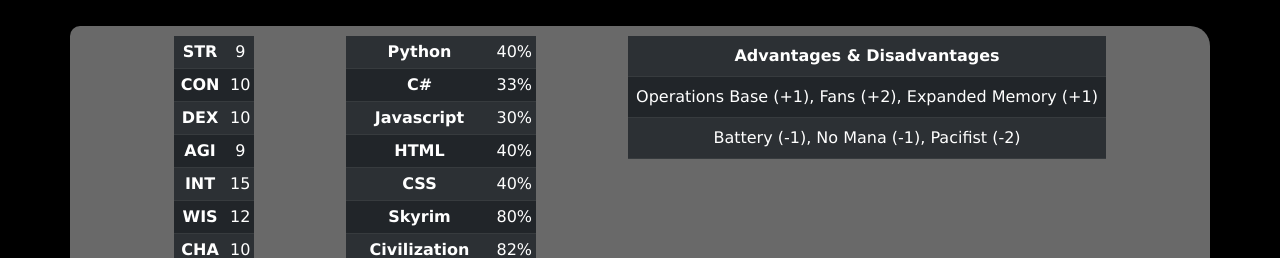
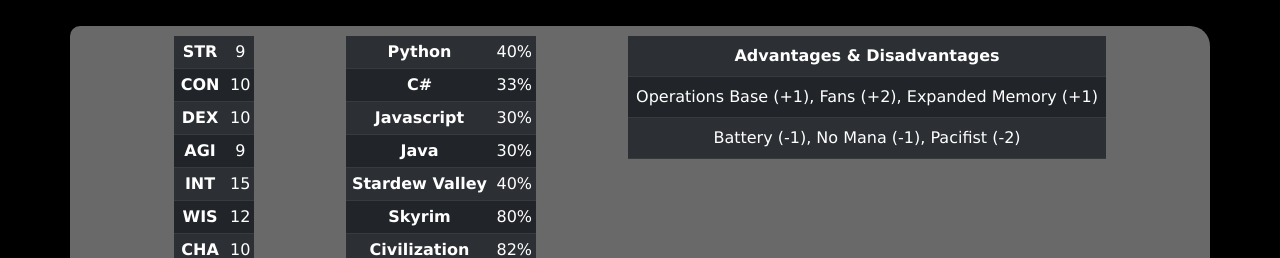
Before and after one commit to tiagoluis86/Mywebsite, a plain HTML site: page index.html in a window 1280 px wide. Shown: the part 880-1138 px from the top of the page. Drawn offline with Linux system fonts and the light colour scheme.

Commit message:
UPDATE curriculo

```diff
--- a/index.html
+++ b/index.html
@@ -145,12 +145,12 @@ I am currently studying Systems Analysis and Development.
 
                     </tr>
                     <tr>
-                        <th scope="row">HTML</th>
-                        <td>40%</td>
+                        <th scope="row">Java</th>
+                        <td>30%</td>
 
                     </tr>
                     <tr>
-                        <th scope="row">CSS</th>
+                        <th scope="row">Stardew Valley</th>
                         <td>40%</td>
 
                     </tr>
```
